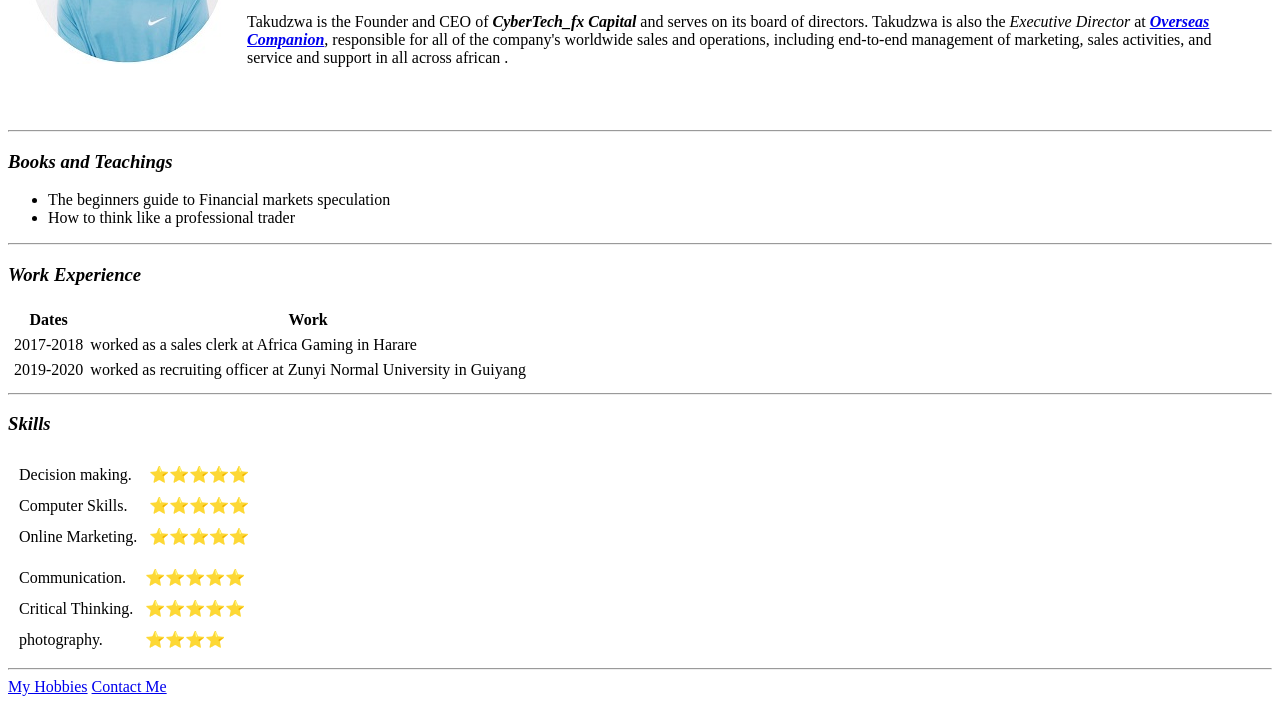
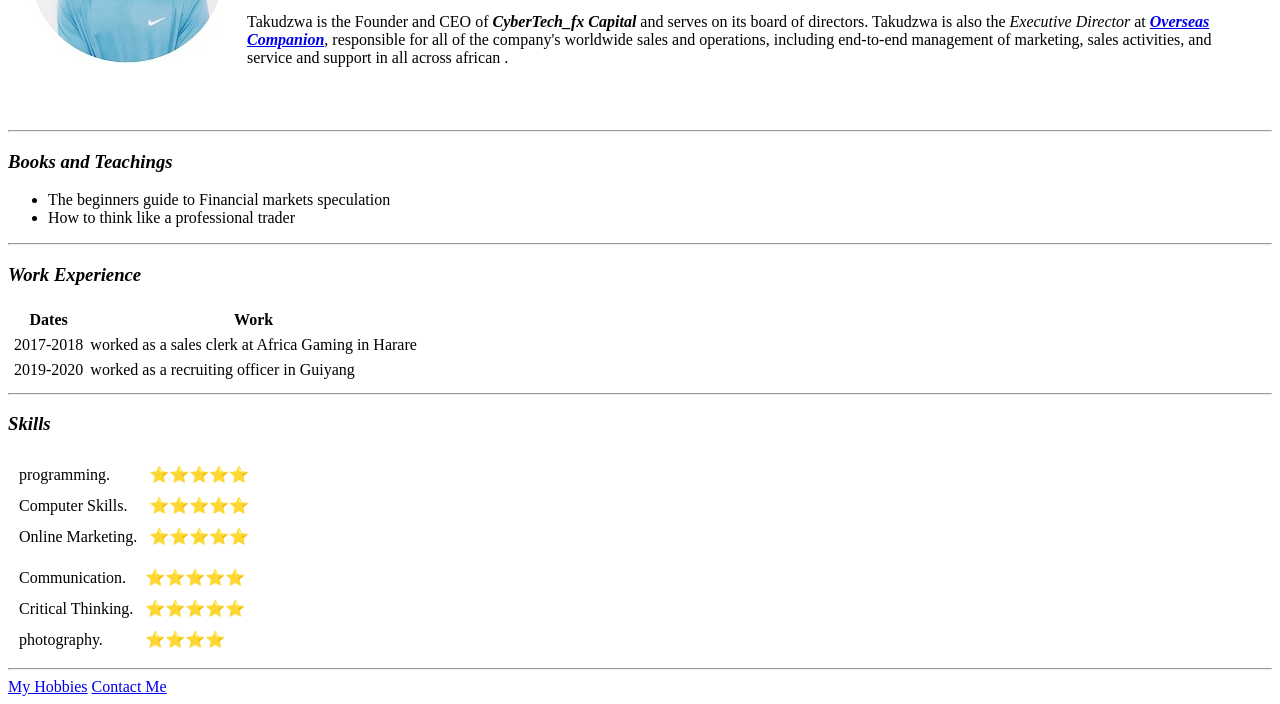
Before and after one commit to Takudzwa4580/cv, a plain HTML site: page index.html in a window 1280 px wide. Shown: the part 167-871 px from the top of the page. Drawn offline with Linux system fonts and the light colour scheme; files whose address does not match are found by name.

Commit message:
add cv website files

```diff
--- a/index.html
+++ b/index.html
@@ -7,7 +7,7 @@
   <body>
     <table cellspacing="20">
     <tr>
-      <td> <img src="file:///C:/Users/jumo/Desktop/BTECH-CSE/my%20web%20projects/images/takudzwa%20mumvanga%20two.jpg" alt="takudzwa profile picture"></td>
+      <td> <img src="file:///C:/Users/jumo/Desktop/BTECH-CSE/my%20web%20projects/html-personal%20site/takudzwa%20mumvanga%20two.jpg" alt="takudzwa profile picture"></td>
       <td>  <h1><br>Takudzwa Mumvanga</h1>
          <p><em>Founder and CEO at <strong>CyberTech_fx Capital</strong></em></p>
          <p> Takudzwa is the Founder and CEO of <strong><em>CyberTech_fx Capital</em></strong> and serves on its board of directors.
@@ -39,14 +39,14 @@
           <td> worked as a sales clerk at Africa Gaming in Harare</td>
          </tr>
        <tr><td>2019-2020</td>
-           <td>worked as recruiting officer at Zunyi Normal University in Guiyang</td>
+           <td>worked as a recruiting officer in Guiyang</td>
 
        </tr>
      </table>
 <hr>
      <h3><em>Skills</em></h3>
      <table cellspacing="10">
-           <tr> <td>Decision making.</td>
+           <tr> <td>programming.</td>
                 <td>⭐️⭐️⭐️⭐️⭐️</td>
            </tr>
            <tr>
```
